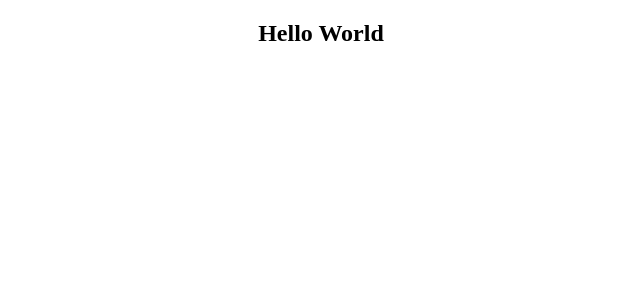
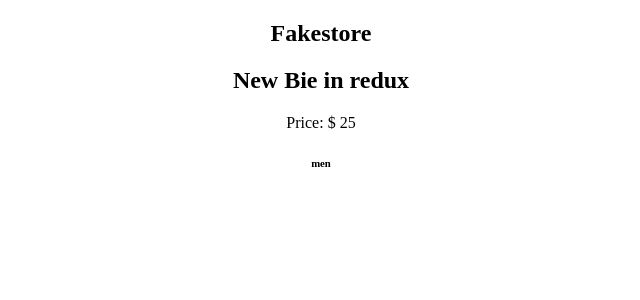
Before and after one commit to shuvoshaha/product-redux, a React (Create React App) app: page / in a window 1280 px wide. Shown: the top 300 px of the page, without its empty margins (319-959 px from the left). Built offline with nearby package versions, Linux system fonts and the light colour scheme.

Commit message:
call the redux state using useSelector

```diff
--- a/src/App.js
+++ b/src/App.js
@@ -1,9 +1,21 @@
 import './App.css';
+import ProductContainer from './containers/ProductContainer';
+import ProductDetails from './containers/ProductDetails';
+import ProductListing from './containers/ProductListing';
+import Header from './containers/Header';
+import { BrowserRouter as Router, Switch, Route } from 'react-router-dom'
 
 function App() {
   return (
     <div className="App">
-      <h2>Hello World</h2>
+     <Router>
+       <Header />
+       <Switch>
+         <Route path="/" exact component={ProductListing} />
+         <Route path="product/:productID" component={ProductDetails} />
+         <Route>404 Not Found</Route>
+       </Switch>
+     </Router>
     </div>
   );
 }
--- /dev/null
+++ b/src/containers/Header.js
@@ -0,0 +1,11 @@
+import React from 'react'
+
+function Header() {
+    return (
+        <div>
+            <h2>Fakestore</h2>
+        </div>
+    )
+}
+
+export default Header
--- /dev/null
+++ b/src/containers/ProductContainer.js
@@ -0,0 +1,11 @@
+import React from 'react'
+
+function ProductContainer() {
+    return (
+        <div className="productContainer">
+            <h2>Product Container</h2>
+        </div>
+    )
+}
+
+export default ProductContainer
--- /dev/null
+++ b/src/containers/ProductDetails.js
@@ -0,0 +1,11 @@
+import React from 'react'
+
+const ProductDetails = () => {
+    return (
+        <div className="product-details">
+            <h2>Product details</h2>
+        </div>
+    )
+}
+
+export default ProductDetails
--- /dev/null
+++ b/src/containers/ProductListing.js
@@ -0,0 +1,20 @@
+import React from 'react'
+import { useSelector } from 'react-redux'
+
+const ProductListing = () => {
+    const product = useSelector(state => state.allProducts.products);
+    console.log(product[0].title)
+    const {  title, category, price } = product[0]
+
+    return (
+        <div className="product-listing col-4">
+            <div className="product-container">
+                <h2> {title} </h2>
+                <p>Price: $ {price} </p>
+                <h6> {category} </h6>
+            </div>
+        </div>
+    )
+}
+
+export default ProductListing
--- a/src/redux/reducer/index.js
+++ b/src/redux/reducer/index.js
@@ -1,8 +1,8 @@
 import { combineReducers } from "redux";
-import { productReducer } from "./productReducer";
+import  ProductReducer from "./ProductReducer";
 
 const rootReducer = combineReducers({
-    allproducts: productReducer
+    allProducts: ProductReducer
 })
 
 export default rootReducer;
--- a/src/redux/reducer/productReducer.js
+++ b/src/redux/reducer/productReducer.js
@@ -2,7 +2,7 @@ import  { ActionTypes } from '../contants/action-type'
 
 const initialState = {
     products: [
-    {
+        {
         id: 1,
         title: "New Bie in redux",
         price: 25,
@@ -10,11 +10,13 @@ const initialState = {
     }
 ]}
 
-export const productReducer = (state = initialState, {type, payload}) =>{
+ const ProductReducer = (state = initialState, {type, payload}) =>{
     switch(type){
-        case ActionTypes.SET_PRODUCT:
-        return state;
+
+        case ActionTypes.SET_PRODUCT: return state;
 
         default: return state;
     }
 }
+
+export default ProductReducer;
```
